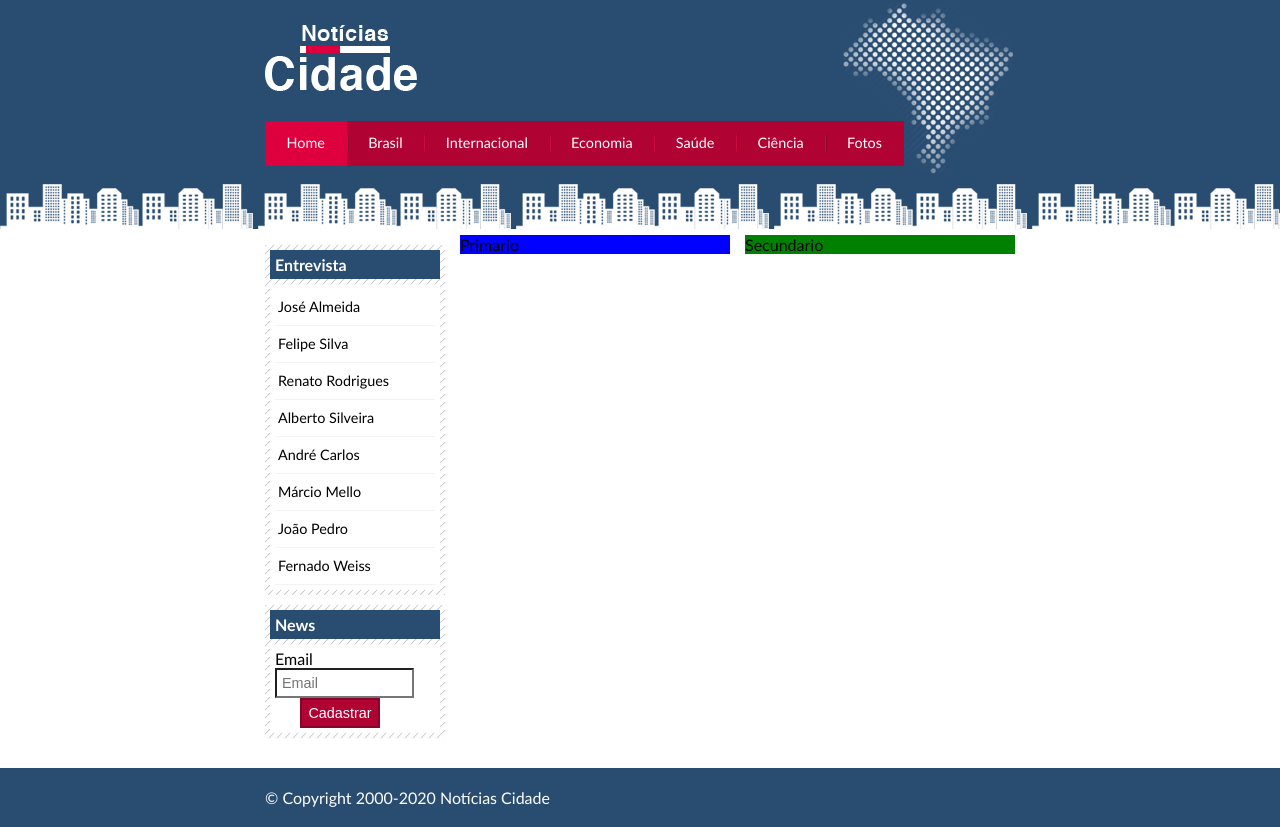
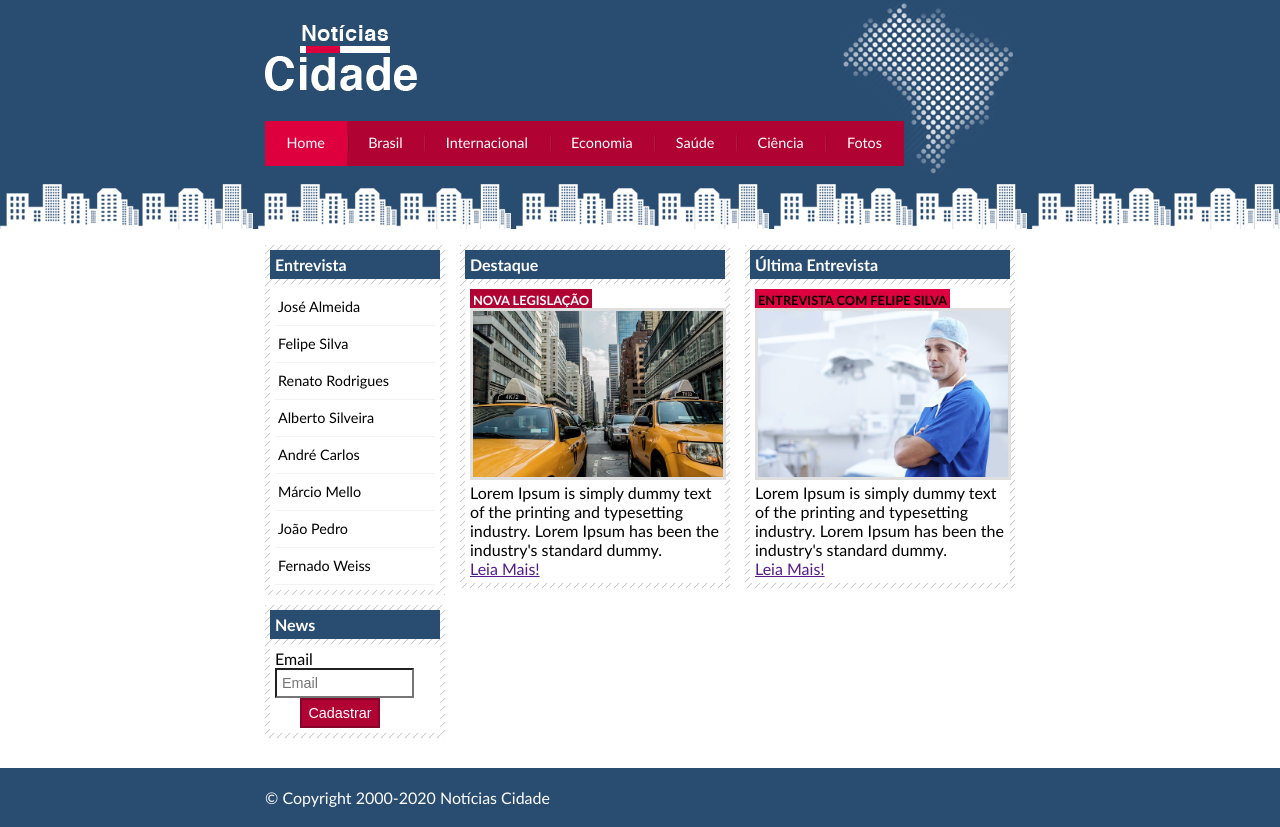
Before and after one commit to VictorGoncod/Projetos_WEB, a PHP site: page / in a window 1280 px wide. Run offline with PHP 8.4, Linux system fonts and the light colour scheme.

Commit message:
painel principal

```diff
--- a/Noticia_Cidade/index.html
+++ b/Noticia_Cidade/index.html
@@ -7,7 +7,7 @@
     <title>Notícias Cidade</title>
     <link rel="stylesheet" href="style.css" type="text/css">
 </head>
-<body id="tres-colunas" class="home">
+<body class="home">
     <!--Inicio do container-->
     <div id="container">
         <!--Inicio do Topo-->
@@ -40,8 +40,33 @@
 
         <div id="conteudo">
 
-            <div id="primario">Primario</div>
-            <div id="secundario">Secundario</div>
+            <div id="primario">
+
+                <div class="caixa destaque">
+                    <h2>Destaque</h2>
+                    <div class="caixa-conteudo">
+                        <h3>Nova Legislação</h3>
+                        <img class="imgae-principal" src="../Noticia_Cidade/imagem/taxi.jpg" width="100%">
+                        <p>Lorem Ipsum is simply dummy text of the printing and typesetting industry. Lorem Ipsum has been the industry's standard dummy.</p>
+                        <a href="">Leia Mais!</a>
+                    </div>
+                </div>
+
+            </div>
+
+            <div id="secundario">
+
+                <div class="caixa entrevista">
+                    <h2>Última Entrevista</h2>
+                    <div class="caixa-conteudo">
+                        <h3>Entrevista com Felipe Silva</h3>
+                        <img class="imgae-principal" src="../Noticia_Cidade/imagem/doutor.jpg" width="100%">
+                        <p>Lorem Ipsum is simply dummy text of the printing and typesetting industry. Lorem Ipsum has been the industry's standard dummy.</p>
+                        <a href="">Leia Mais!</a>
+                    </div>
+                </div>
+
+            </div>
 
             <!--Inicio do Lateral-->
             <div id="lateral">
--- a/Noticia_Cidade/style.css
+++ b/Noticia_Cidade/style.css
@@ -92,7 +92,6 @@ body.fotos #navegacao a#fotos {
     width: 270px;
     float: left;
     margin: 0 0 20px 195px;
-    background: blue;
 }
 
 #duas-colunas #primario {
@@ -108,7 +107,6 @@ body.fotos #navegacao a#fotos {
     width: 270px;
     float: left;
     margin: 0 0 20px 15px;
-    background: green;
 }
 
 .caixa {
@@ -170,6 +168,32 @@ input.submit {
     border: 2px solid #870529;
 }
 
+/*Formatando imagem*/
+
+img.imgae-principal {
+    border: 3px solid #dfdfdf
+}
+
+/*Formatando Cabeçalho*/
+
+h3 {
+    text-transform: uppercase;
+    display: inline;
+    font-size: 0.8em;
+    padding: 3px;
+}
+
+.destaque h3 {
+    background: #b10333;
+    color: #fff;
+}
+
+.entrevista h3 {
+    background: #de003e;
+}
+
+
+
 /*Rodape*/
 
 #container-rodape {
```
